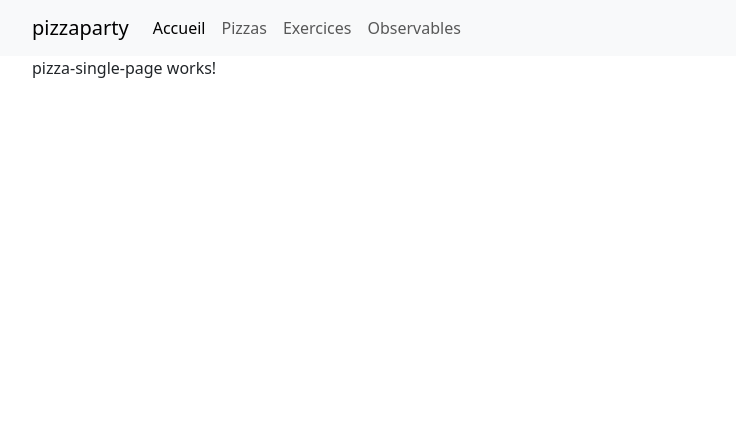
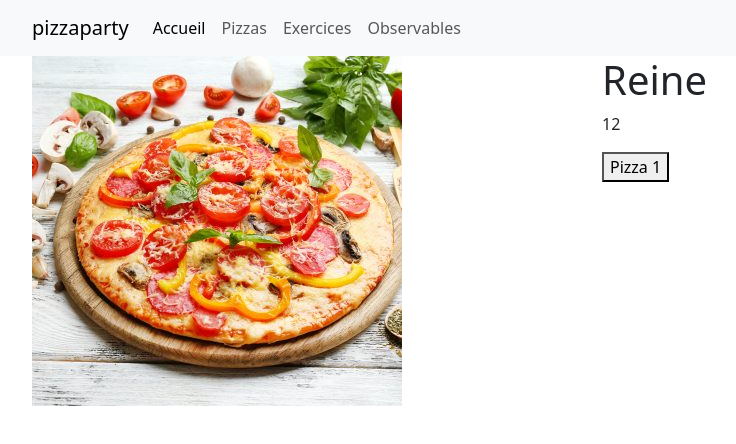
Before and after one commit to matthieumota/angular, an Angular app: page /pizzas/1 in a window 1280 px wide. Shown: the top 444 px of the page, without its empty margins (50-786 px from the left). Built offline with nearby package versions, Linux system fonts and the light colour scheme.

Commit message:
Single pizza route

```diff
--- a/src/app/http/fake.interceptor.ts
+++ b/src/app/http/fake.interceptor.ts
@@ -60,7 +60,9 @@ export const fakeInterceptor: HttpInterceptorFn = (req: HttpRequest<any>, next)
   }
 
   if (url.match(/\/api\/pizzas\/\d+/) && method === 'GET') {
-    return response(pizzas.find(p => p.id === idFromUrl()));
+    const pizza = pizzas.find(p => p.id === idFromUrl());
+
+    return response(pizza, pizza ? 200 : 404);
   } else if (url.includes('/api/pizzas') && method === 'GET') {
     if (!isLogged()) {
       // return response('Unauthorized', 401);
@@ -73,7 +75,7 @@ export const fakeInterceptor: HttpInterceptorFn = (req: HttpRequest<any>, next)
 
     syncStorage();
 
-    return response(pizza);
+    return response(pizza, pizza ? 200 : 404);
   } else if (url.match(/\/api\/pizzas\/\d+/) && method === 'DELETE') {
     pizzas = pizzas.filter(p => p.id !== idFromUrl());
 
--- a/src/app/pages/pizza-single-page/pizza-single-page.component.html
+++ b/src/app/pages/pizza-single-page/pizza-single-page.component.html
@@ -1 +1,17 @@
-<p>pizza-single-page works!</p>
+<div *ngIf="pizza">
+    <div class="row">
+        <div class="col-lg-6">
+            <img [src]="pizza.image" [alt]="pizza.name">
+        </div>
+        <div class="col-lg-6">
+            <h1>{{ pizza.name }}</h1>
+            <p>{{ pizza.price }}</p>
+
+            <button [routerLink]="['/pizzas', 1]">Pizza 1</button>
+        </div>
+    </div>
+</div>
+
+<div *ngIf="!pizza">
+    On essaye de chercher la pizza sur l'API...
+</div>
--- a/src/app/pages/pizza-single-page/pizza-single-page.component.ts
+++ b/src/app/pages/pizza-single-page/pizza-single-page.component.ts
@@ -1,12 +1,37 @@
-import { Component } from '@angular/core';
+import { Component, OnInit } from '@angular/core';
+import { ActivatedRoute, Router, RouterLink } from '@angular/router';
+import { PizzaService } from '../../services/pizza.service';
+import { switchMap } from 'rxjs';
+import { Pizza } from '../../models/pizza';
+import { CommonModule } from '@angular/common';
 
 @Component({
   selector: 'app-pizza-single-page',
   standalone: true,
-  imports: [],
+  imports: [CommonModule, RouterLink],
   templateUrl: './pizza-single-page.component.html',
   styleUrl: './pizza-single-page.component.scss'
 })
-export class PizzaSinglePageComponent {
+export class PizzaSinglePageComponent implements OnInit {
+  pizza!: Pizza;
 
+  constructor(
+    private route: ActivatedRoute,
+    private pizzaService: PizzaService,
+    private router: Router
+  ) {}
+
+  ngOnInit(): void {
+    // On passe par un observable
+    // Si on va de /pizza/1 à /pizza/4, on change de page
+    // mais pour Angular, on ne change pas de composant
+    // Le ngOnInit n'est pas relancé mais le subscribe si
+    this.route.params.pipe(
+      switchMap(params => this.pizzaService.getPizza(params['id'])),
+    ).subscribe({
+      next: pizza => this.pizza = pizza,
+      // Redirection si on a une erreur
+      error: (error) => this.router.navigate(['/pizzas'])
+    });
+  }
 }
--- a/src/app/pages/pizzas-page/pizzas-page.component.html
+++ b/src/app/pages/pizzas-page/pizzas-page.component.html
@@ -14,6 +14,10 @@
       <h2>{{ pizza.id }}: {{ pizza.name }} {{ i }}</h2>
       <img class="img-fluid w-100" [src]="pizza.image" [alt]="pizza.name">
       <button class="btn btn-danger" (click)="deletePizza(pizza, $event)">X</button>
+      <a [routerLink]="['/pizzas', pizza.id]"
+        class="btn btn-primary ms-3">
+        Voir
+      </a>
     </div>
   </ng-container>
 </div>
```
Also changed, not shown: src/app/pages/pizzas-page/pizzas-page.component.ts (+7 -1 lines).
